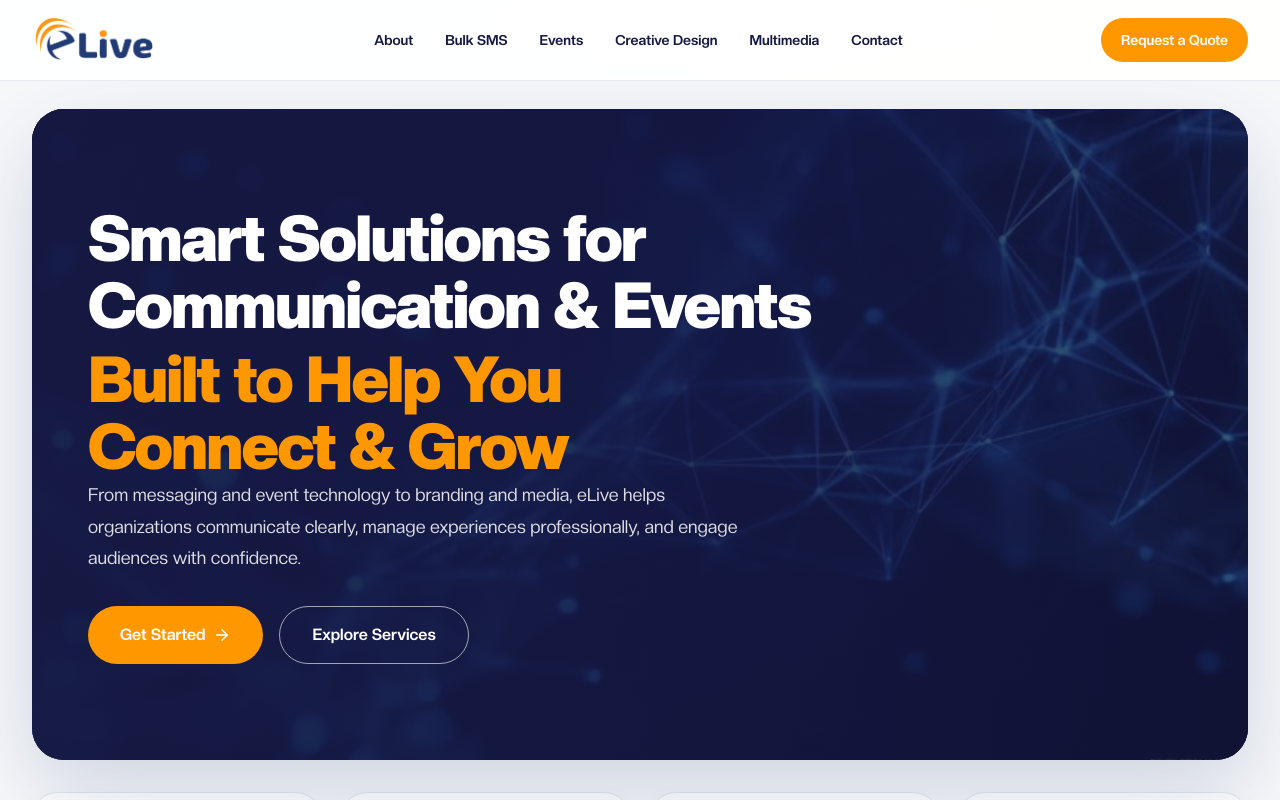
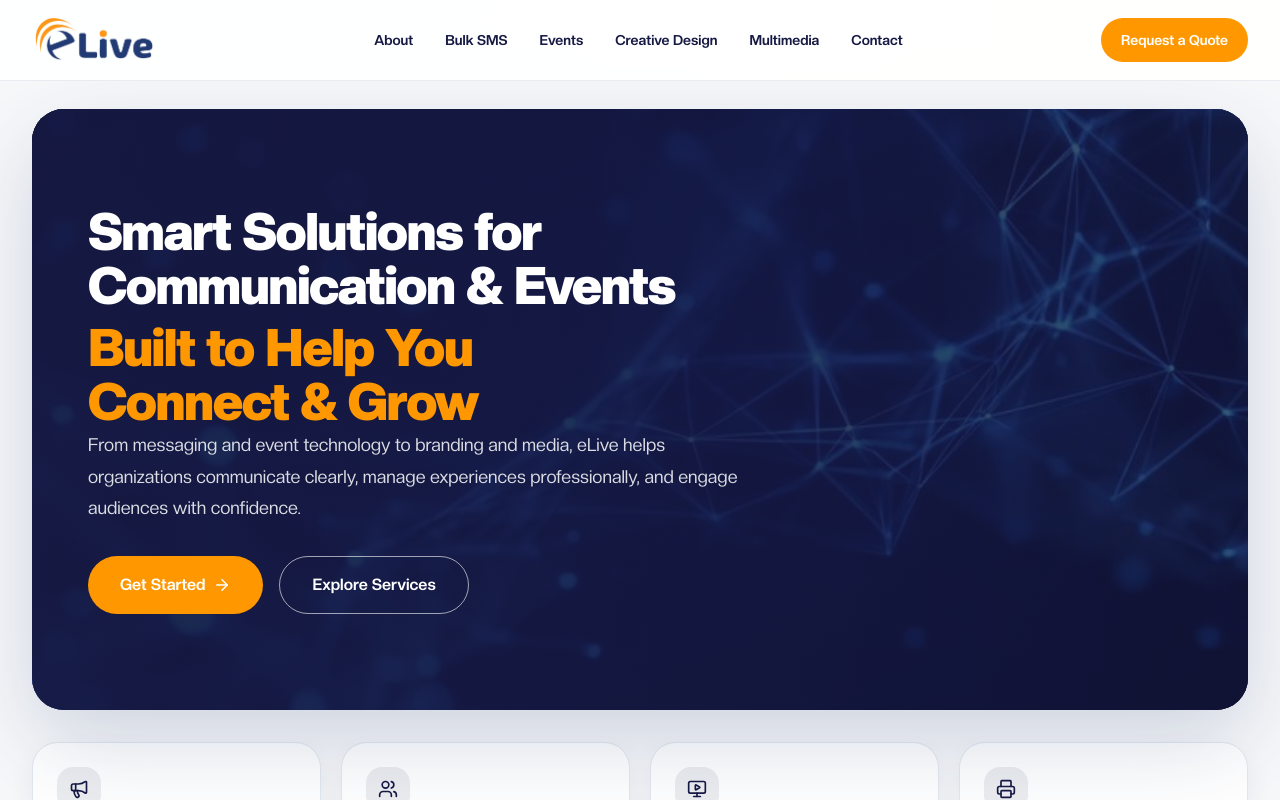
Before and after one commit to kite255/elive-website, a Next.js app: page / in a window 1280 px wide. Shown: the top 800 px of the page. Built offline with nearby package versions, Linux system fonts and the light colour scheme.

Commit message:
Match website hero typography to eLive Events

```diff
--- a/app/page.tsx
+++ b/app/page.tsx
@@ -296,7 +296,7 @@ export default function HomePage() {
             >
               <motion.h1
                 variants={fadeUp}
-                className="text-4xl font-medium leading-tight md:text-5xl lg:text-[64px] lg:leading-[1.02]"
+                className="text-4xl font-extrabold leading-tight md:text-5xl lg:text-[52px] lg:leading-[1.03] lg:tracking-[-0.035em] lg:leading-[1.02] lg:text-[52px] lg:leading-[1.03] lg:tracking-[-0.035em]"
               >
                 <span className="block text-white">
                   Smart Solutions for Communication & Events
```
